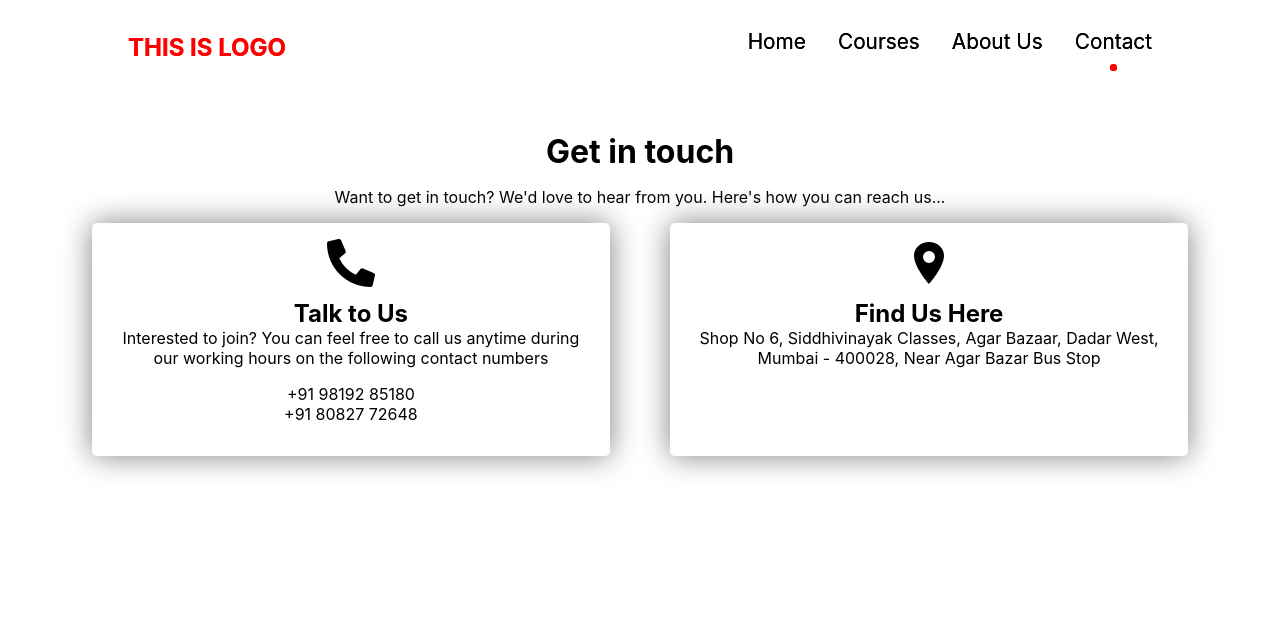
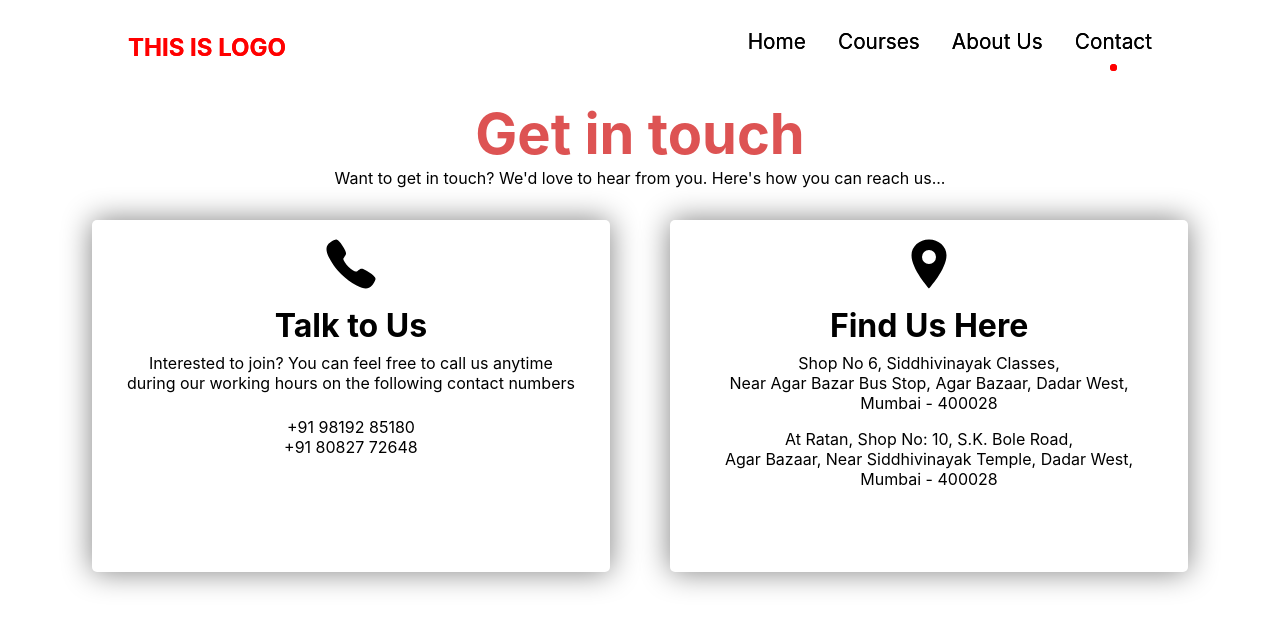
Before and after one commit to Hritik108/siddhivinayak, a React (Create React App) app: page /contact in a window 1280 px wide. Shown: the top 630 px of the page. Built offline with nearby package versions, Linux system fonts and the light colour scheme.

Commit message:
Little updates on contact page

```diff
--- a/src/assets/css/contact.css
+++ b/src/assets/css/contact.css
@@ -1,17 +1,19 @@
-/* body {
-} */
-
+.contact-headings h1 {
+  color: #dd5353;
+  font-size: 3.5rem;
+}
+.contact-headings p {
+  margin-top: 0;
+  margin-bottom: 2em;
+}
 .contact {
-  /* background: url("https://images.unsplash.com/photo-1526554850534-7c78330d5f90?ixlib=rb-4.0.3&ixid=MnwxMjA3fDB8MHxwaG90by1wYWdlfHx8fGVufDB8fHx8&auto=format&fit=crop&w=1169&q=80"); */
-
   display: flex;
   justify-content: center;
   align-items: center;
   margin-top: 100px;
 }
 .contact-body {
-  width: 75%;
-  padding: 2em;
+  width: 100%;
 }
 .contact-body h1 {
   margin: 0;
@@ -19,55 +21,40 @@
 .cards {
   display: flex;
   justify-content: space-evenly;
+  padding: 0 2em 2em;
 }
 .card {
-  backdrop-filter: blur(8px);
+  backdrop-filter: blur(10px);
   box-shadow: 0 0 30px gray;
   border-radius: 5px;
   padding: 1em;
   width: 40%;
+  height: 20em;
 }
-/* .card:nth-child(even) {
-  margin-left: 2rem;
-} */
-/* .card-text {
-  text-align: justify;
-  padding: 0 3em;
-} */
+
 .card-text,
 .card-title {
   margin: 0;
 }
+
+.card-text {
+  padding: 0.5em 0;
+}
+.card-icon {
+  font-size: 3.5em;
+}
 .card ul {
   padding: 0;
 }
-.card-icon {
-  font-size: 3em;
-}
 
 /* Media queries */
-/* @media screen and (max-width: 1279px) {
-  .card {
-    float: none;
-    width: 43%;
-  }
-  .card:nth-child(even) {
-    margin: 0;
-  }
-} */
-
-@media screen and (max-width: 1350px) {
-  .contact-body {
-    width: 100%;
-  }
-}
 @media screen and (max-width: 700px) {
   .cards {
     display: grid;
     place-items: center;
   }
   .card-icon {
-    font-size: 2em;
+    font-size: 3em;
   }
   .card {
     width: 80%;
@@ -76,8 +63,27 @@
     margin-top: 2em;
   }
 }
+@media screen and (max-width: 610px) {
+  .contact-headings p {
+    padding: 0 1em;
+  }
+}
 @media screen and (max-width: 536px) {
+  .contact-headings h1 {
+    font-size: 3rem;
+  }
   .card p {
     padding: 0 1em;
   }
 }
+@media screen and (max-width: 388px) {
+  .card:nth-child(even) {
+    height: 20.5em;
+  }
+  .card-text br {
+    display: none;
+  }
+  .card-icon {
+    font-size: 2em;
+  }
+}
--- a/src/components/contact/contact.js
+++ b/src/components/contact/contact.js
@@ -1,8 +1,7 @@
 import React, { Component } from "react";
 import Navbar from "../navbar/navbar.js";
 import "../../assets/css/contact.css";
-import { FaPhoneAlt, FaRegEnvelope } from "react-icons/fa";
-import { IoLocationSharp } from "react-icons/io5";
+import { IoCall, IoLocationSharp } from "react-icons/io5";
 
 class Contact extends Component {
   render() {
@@ -11,19 +10,23 @@ class Contact extends Component {
         <Navbar />
         <div className="contact">
           <div className="contact-body">
-            <h1>Get in touch</h1>
-            <p>
-              Want to get in touch? We'd love to hear from you. Here's how you
-              can reach us...
-            </p>
+            <div className="contact-headings">
+              <h1>Get in touch</h1>
+              <p>
+                Want to get in touch? We'd love to hear from you. Here's how you
+                can reach us...
+              </p>
+            </div>
+
             <div className="cards">
               <div className="card">
                 <div className="card-icon">
-                  <FaPhoneAlt />
+                  <IoCall />
                 </div>
-                <h2 className="card-title">Talk to Us</h2>
+                <h1 className="card-title">Talk to Us</h1>
                 <p className="card-text">
                   Interested to join? You can feel free to call us anytime
+                  <br />
                   during our working hours on the following contact numbers
                 </p>
                 <ul>
@@ -39,10 +42,17 @@ class Contact extends Component {
                 <div className="card-icon">
                   <IoLocationSharp />
                 </div>
-                <h2 className="card-title">Find Us Here</h2>
+                <h1 className="card-title">Find Us Here</h1>
                 <p className="card-text">
-                  Shop No 6, Siddhivinayak Classes, Agar Bazaar, Dadar West,
-                  Mumbai - 400028, Near Agar Bazar Bus Stop
+                  Shop No 6, Siddhivinayak Classes,
+                  <br /> Near Agar Bazar Bus Stop, Agar Bazaar, Dadar West,
+                  <br /> Mumbai - 400028
+                </p>
+                <p className="card-text">
+                  At Ratan, Shop No: 10, S.K. Bole Road,
+                  <br /> Agar Bazaar, Near Siddhivinayak Temple, Dadar West,
+                  <br />
+                  Mumbai - 400028
                 </p>
               </div>
             </div>
```
